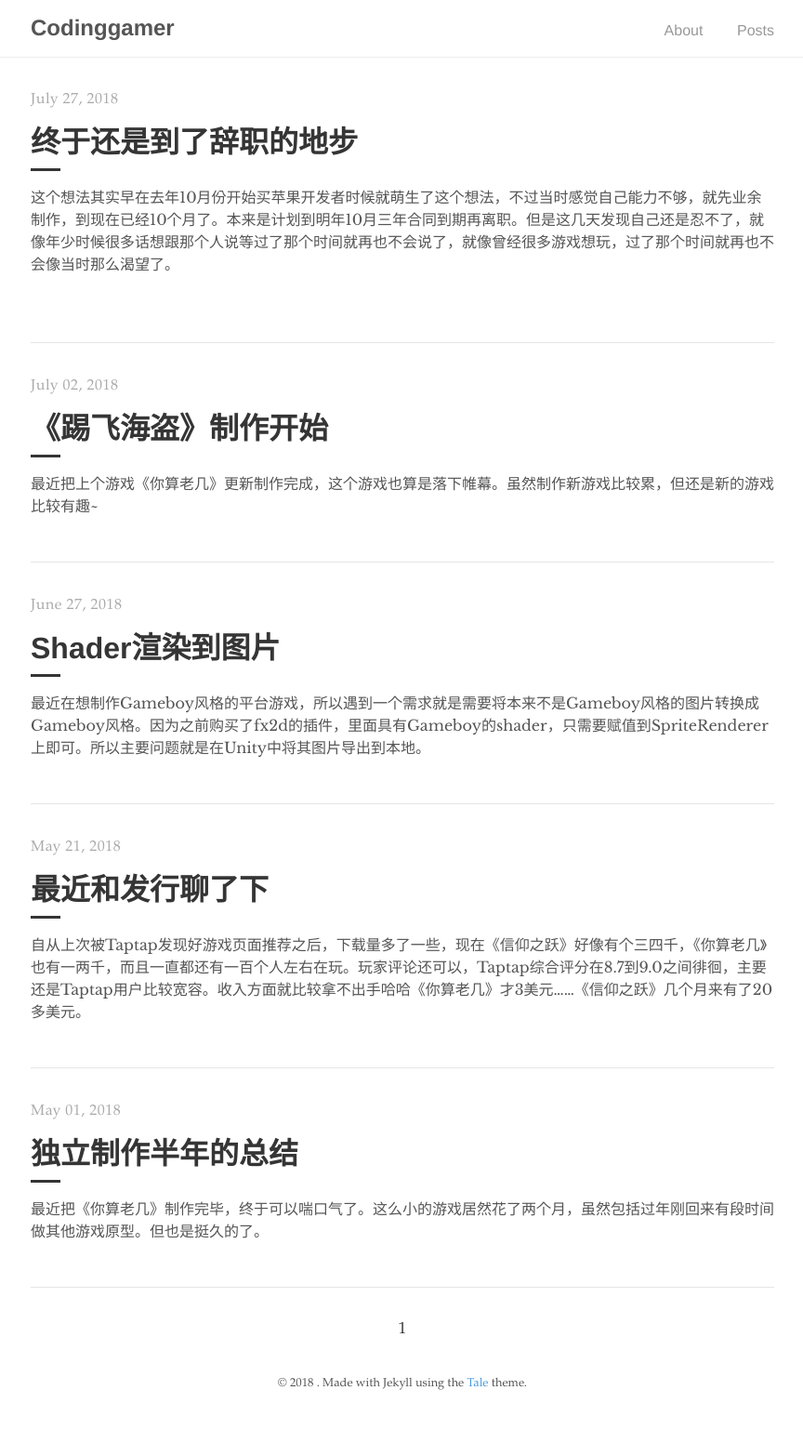
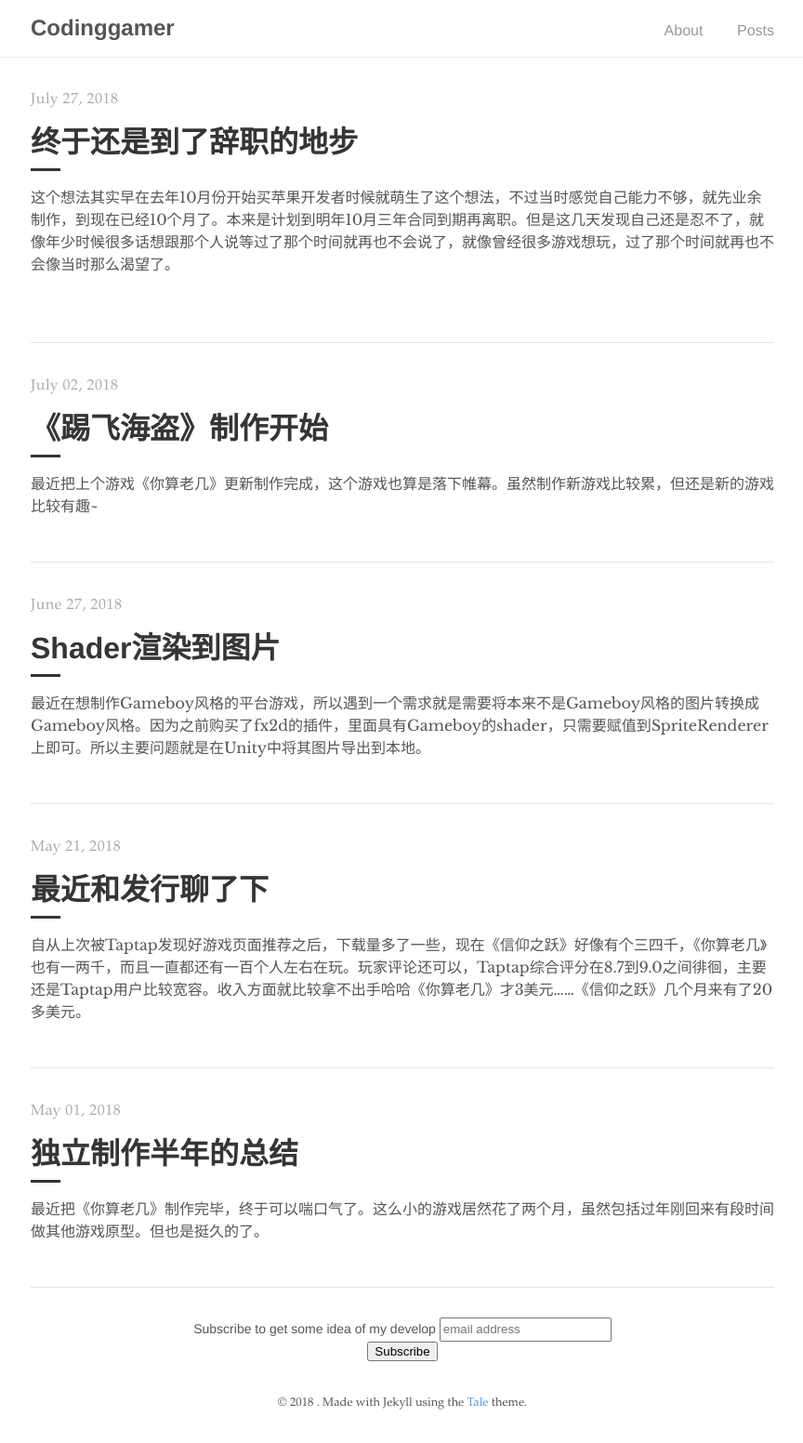
Before and after one commit to zengzhining/gamebook.github.io, a Jekyll site: the page built from index.html, in a window 1280 px wide. Shown: the whole page at 93% size, without its empty margins (207-1071 px from the left). Built offline with Jekyll 4.4.1, drawn with Linux system fonts in a browser that asks for light colours; the list of posts is cut into pages by our own code; comment, search, counter and statistics services are not loaded; before the commit the page ends 1531 px from its top, so only the background shows below that.

Commit message:
update new html

```diff
--- a/_layouts/home.html
+++ b/_layouts/home.html
@@ -31,5 +31,31 @@
     <a href="{{ paginator.next_page_path | prepend: site.baseurl }}" class="right arrow">&#8594;</a>
   {% endif %}
 
-  <span>{{ paginator.page }}</span>
+  <!-- <span>{{ paginator.page }}</span> -->
+  <!-- Begin MailChimp Signup Form -->
+<link href="//cdn-images.mailchimp.com/embedcode/horizontal-slim-10_7.css" rel="stylesheet" type="text/css">
+<style type="text/css">
+	#mc_embed_signup{background:#fff; clear:left; font:14px Helvetica,Arial,sans-serif; width:100%;}
+	/* Add your own MailChimp form style overrides in your site stylesheet or in this style block.
+	   We recommend moving this block and the preceding CSS link to the HEAD of your HTML file. */
+</style>
+<style type="text/css">
+	#mc-embedded-subscribe-form input[type=checkbox]{display: inline; width: auto;margin-right: 10px;}
+	#mergeRow-gdpr {margin-top: 20px;}
+	#mergeRow-gdpr fieldset label {font-weight: normal;}
+	#mc-embedded-subscribe-form .mc_fieldset{border:none;min-height: 0px;padding-bottom:0px;}
+</style>
+<div id="mc_embed_signup">
+<form action="https://codinggamer.us18.list-manage.com/subscribe/post?u=7bd90856aba5d546c3e93ea28&amp;id=19f364d52a" method="post" id="mc-embedded-subscribe-form" name="mc-embedded-subscribe-form" class="validate" target="_blank" novalidate>
+    <div id="mc_embed_signup_scroll">
+	<label for="mce-EMAIL">Subscribe to get some idea of my develop</label>
+	<input type="email" value="" name="EMAIL" class="email" id="mce-EMAIL" placeholder="email address" required>
+    <!-- real people should not fill this in and expect good things - do not remove this or risk form bot signups-->
+    <div style="position: absolute; left: -5000px;" aria-hidden="true"><input type="text" name="b_7bd90856aba5d546c3e93ea28_19f364d52a" tabindex="-1" value=""></div>
+    <div class="clear"><input type="submit" value="Subscribe" name="subscribe" id="mc-embedded-subscribe" class="button"></div>
+    </div>
+</form>
 </div>
+
+<!--End mc_embed_signup-->
+</div>
```
Also changed, not shown: _layouts/post.html (+21 -0 lines), 1 other file.
